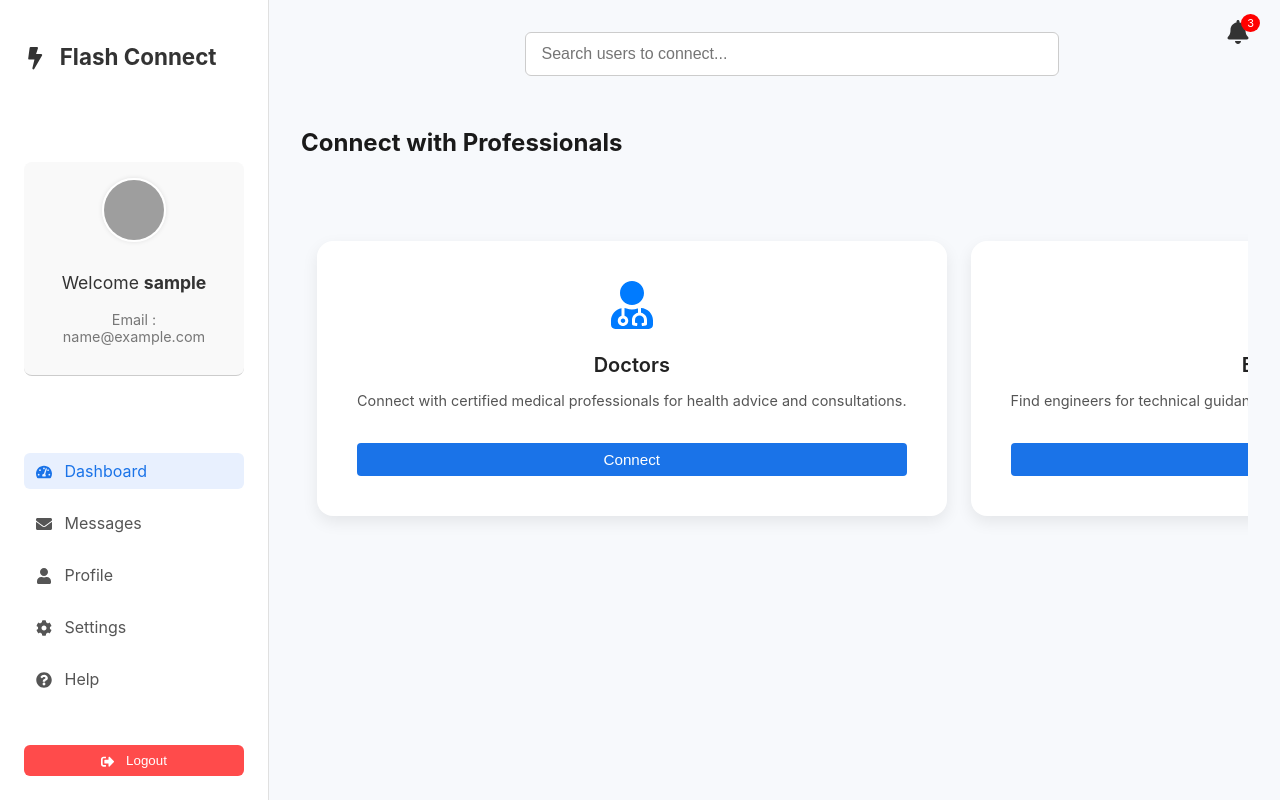
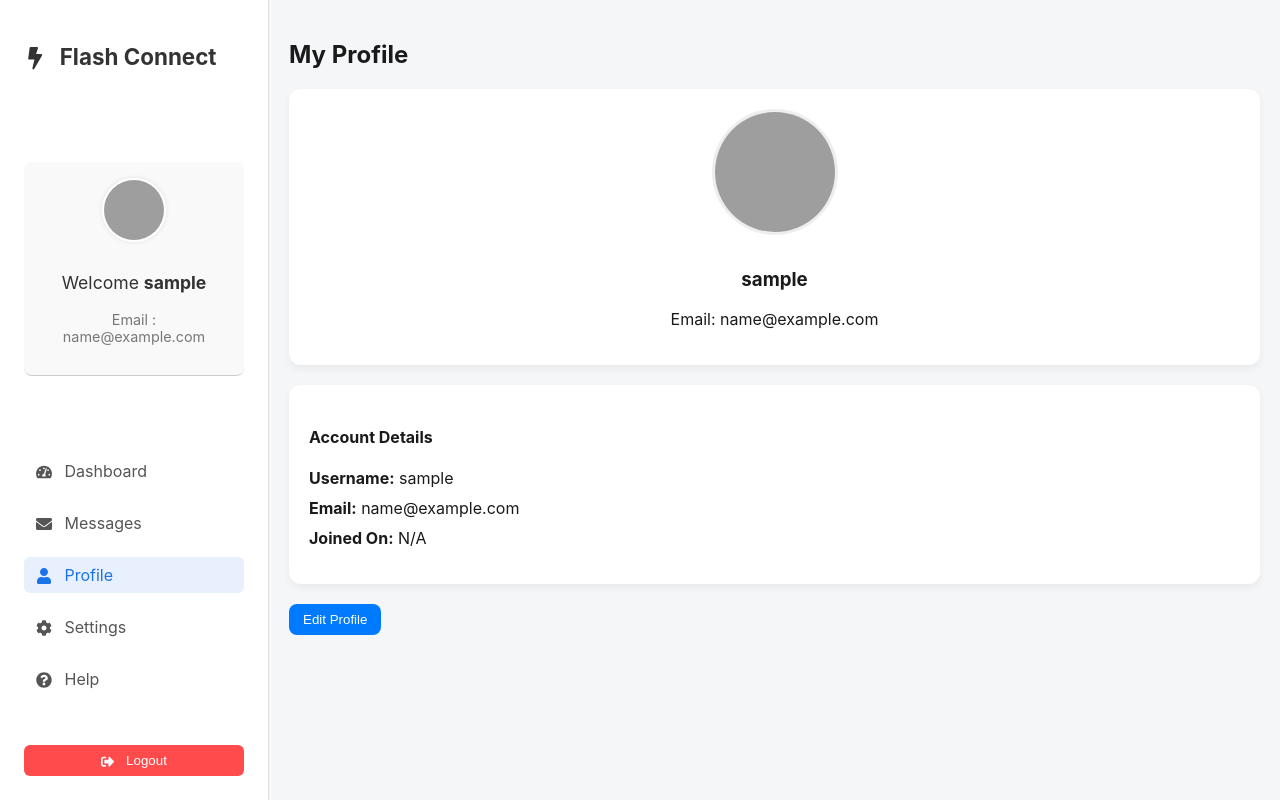
Before and after one commit to Maverick400x/FlashConnectFrontEnd, a React (Create React App) app: page /profile in a window 1280 px wide. Before the commit this address led to /dashboard. Built offline with nearby package versions, Linux system fonts and the light colour scheme; sample sign-in values are in the browser's storage; grey boxes are pictures that could not be loaded.

Commit message:
update in sidebar

```diff
--- a/src/App.js
+++ b/src/App.js
@@ -3,8 +3,9 @@ import { BrowserRouter as Router, Routes, Route, Navigate } from 'react-router-d
 import Login from './pages/Login';
 import Register from './pages/Register';
 import Dashboard from './pages/Dashboard';
-import ForgotPassword from './pages/ForgotPassword'; // ✅ Import the forgot password page
+import ForgotPassword from './pages/ForgotPassword';
 import Messages from "./pages/Messages";
+import Profile from "./pages/Profile"; // ✅ Import the Profile page
 
 import { AuthProvider, useAuth } from './context/AuthContext';
 
@@ -21,8 +22,16 @@ function App() {
         <Routes>
           <Route path="/login" element={<Login />} />
           <Route path="/register" element={<Register />} />
-          <Route path="/forgot-password" element={<ForgotPassword />} /> {/* ✅ New Route */}
-          <Route path="/messages" element={<Messages />} />
+          <Route path="/forgot-password" element={<ForgotPassword />} />
+
+          <Route
+            path="/messages"
+            element={
+              <PrivateRoute>
+                <Messages />
+              </PrivateRoute>
+            }
+          />
 
           <Route
             path="/dashboard"
@@ -33,7 +42,17 @@ function App() {
             }
           />
 
-          {/* Redirect all other paths to dashboard if user is logged in, else to login */}
+          {/* ✅ Profile route */}
+          <Route
+            path="/profile"
+            element={
+              <PrivateRoute>
+                <Profile />
+              </PrivateRoute>
+            }
+          />
+
+          {/* Redirect all other paths to dashboard if logged in, else login */}
           <Route
             path="*"
             element={
--- a/src/pages/Profile.js
+++ b/src/pages/Profile.js
@@ -0,0 +1,136 @@
+import React, { useState } from "react";
+import Sidebar from "../components/Sidebar";
+import { useAuth } from "../context/AuthContext";
+import "../styles/profile.css";
+
+const DEFAULT_AVATAR =
+  "https://www.gravatar.com/avatar/00000000000000000000000000000000?d=mp&f=y";
+
+export default function Profile() {
+  const { user } = useAuth();
+  const [isEditing, setIsEditing] = useState(false);
+
+  // Editable fields state
+  const [formData, setFormData] = useState({
+    username: user?.username || "",
+    email: user?.email || "",
+    profilePic: user?.profilePic || DEFAULT_AVATAR,
+  });
+
+  if (!user) {
+    return (
+      <div className="profile-container">
+        <Sidebar />
+        <div className="profile-content">
+          <h2>Profile</h2>
+          <p>No user data found. Please log in.</p>
+        </div>
+      </div>
+    );
+  }
+
+  const handleChange = (e) => {
+    setFormData({
+      ...formData,
+      [e.target.name]: e.target.value,
+    });
+  };
+
+  const handleSave = () => {
+    // Here you can call your API to update user profile
+    console.log("Updated Profile Data:", formData);
+    setIsEditing(false);
+  };
+
+  return (
+    <div className="profile-container">
+      {/* Sidebar */}
+      <Sidebar />
+
+      {/* Profile Content */}
+      <div className="profile-content">
+        <h2>My Profile</h2>
+
+        <div className="profile-card">
+          <img
+            src={isEditing ? formData.profilePic : user.profilePic || DEFAULT_AVATAR}
+            alt="User Avatar"
+            className="profile-avatar"
+          />
+
+          {isEditing ? (
+            <>
+              <input
+                type="text"
+                name="username"
+                value={formData.username}
+                onChange={handleChange}
+                placeholder="Username"
+                className="profile-input"
+              />
+              <input
+                type="email"
+                name="email"
+                value={formData.email}
+                onChange={handleChange}
+                placeholder="Email"
+                className="profile-input"
+              />
+              <input
+                type="text"
+                name="profilePic"
+                value={formData.profilePic}
+                onChange={handleChange}
+                placeholder="Profile Picture URL"
+                className="profile-input"
+              />
+            </>
+          ) : (
+            <>
+              <h3>{user.username}</h3>
+              <p>Email: {user.email}</p>
+            </>
+          )}
+        </div>
+
+        <div className="profile-details">
+          <h4>Account Details</h4>
+          <ul>
+            <li>
+              <strong>Username:</strong>{" "}
+              {isEditing ? formData.username : user.username}
+            </li>
+            <li>
+              <strong>Email:</strong>{" "}
+              {isEditing ? formData.email : user.email}
+            </li>
+            <li>
+              <strong>Joined On:</strong>{" "}
+              {user.createdAt
+                ? new Date(user.createdAt).toLocaleDateString()
+                : "N/A"}
+            </li>
+          </ul>
+        </div>
+
+        {/* Action Buttons */}
+        <div className="profile-actions">
+          {isEditing ? (
+            <>
+              <button className="save-btn" onClick={handleSave}>
+                Save
+              </button>
+              <button className="cancel-btn" onClick={() => setIsEditing(false)}>
+                Cancel
+              </button>
+            </>
+          ) : (
+            <button className="edit-btn" onClick={() => setIsEditing(true)}>
+              Edit Profile
+            </button>
+          )}
+        </div>
+      </div>
+    </div>
+  );
+}
--- /dev/null
+++ b/src/styles/profile.css
@@ -0,0 +1,79 @@
+.profile-container {
+  display: flex;
+  min-height: 100vh;
+  background-color: #f4f6f8;
+}
+
+.profile-content {
+  flex: 1;
+  padding: 20px;
+}
+
+.profile-card {
+  background: white;
+  border-radius: 12px;
+  padding: 20px;
+  text-align: center;
+  box-shadow: 0 4px 8px rgba(0,0,0,0.05);
+  margin-bottom: 20px;
+}
+
+.profile-avatar {
+  width: 120px;
+  height: 120px;
+  border-radius: 50%;
+  object-fit: cover;
+  border: 3px solid #eee;
+  margin-bottom: 10px;
+}
+
+.profile-details {
+  background: white;
+  border-radius: 12px;
+  padding: 20px;
+  box-shadow: 0 4px 8px rgba(0,0,0,0.05);
+}
+
+.profile-details ul {
+  list-style: none;
+  padding: 0;
+}
+
+.profile-details li {
+  margin-bottom: 10px;
+}
+.profile-input {
+  display: block;
+  width: 90%;
+  margin: 8px auto;
+  padding: 8px;
+  border-radius: 8px;
+  border: 1px solid #ccc;
+}
+
+.profile-actions {
+  margin-top: 20px;
+}
+
+.edit-btn, .save-btn, .cancel-btn {
+  padding: 8px 14px;
+  border-radius: 8px;
+  border: none;
+  cursor: pointer;
+  margin-right: 10px;
+}
+
+.edit-btn {
+  background-color: #007bff;
+  color: white;
+}
+
+.save-btn {
+  background-color: #28a745;
+  color: white;
+}
+
+.cancel-btn {
+  background-color: #dc3545;
+  color: white;
+}
```
